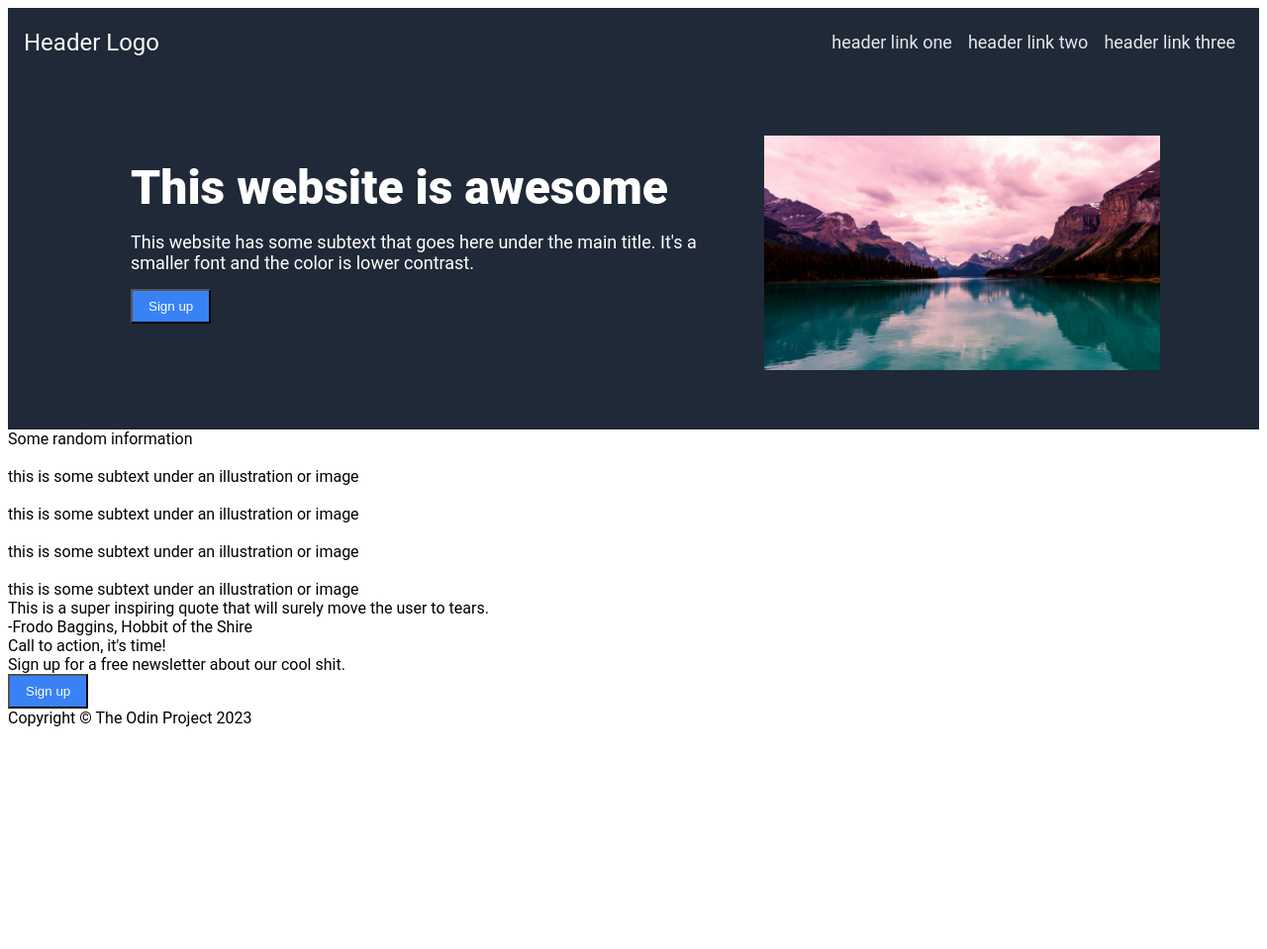
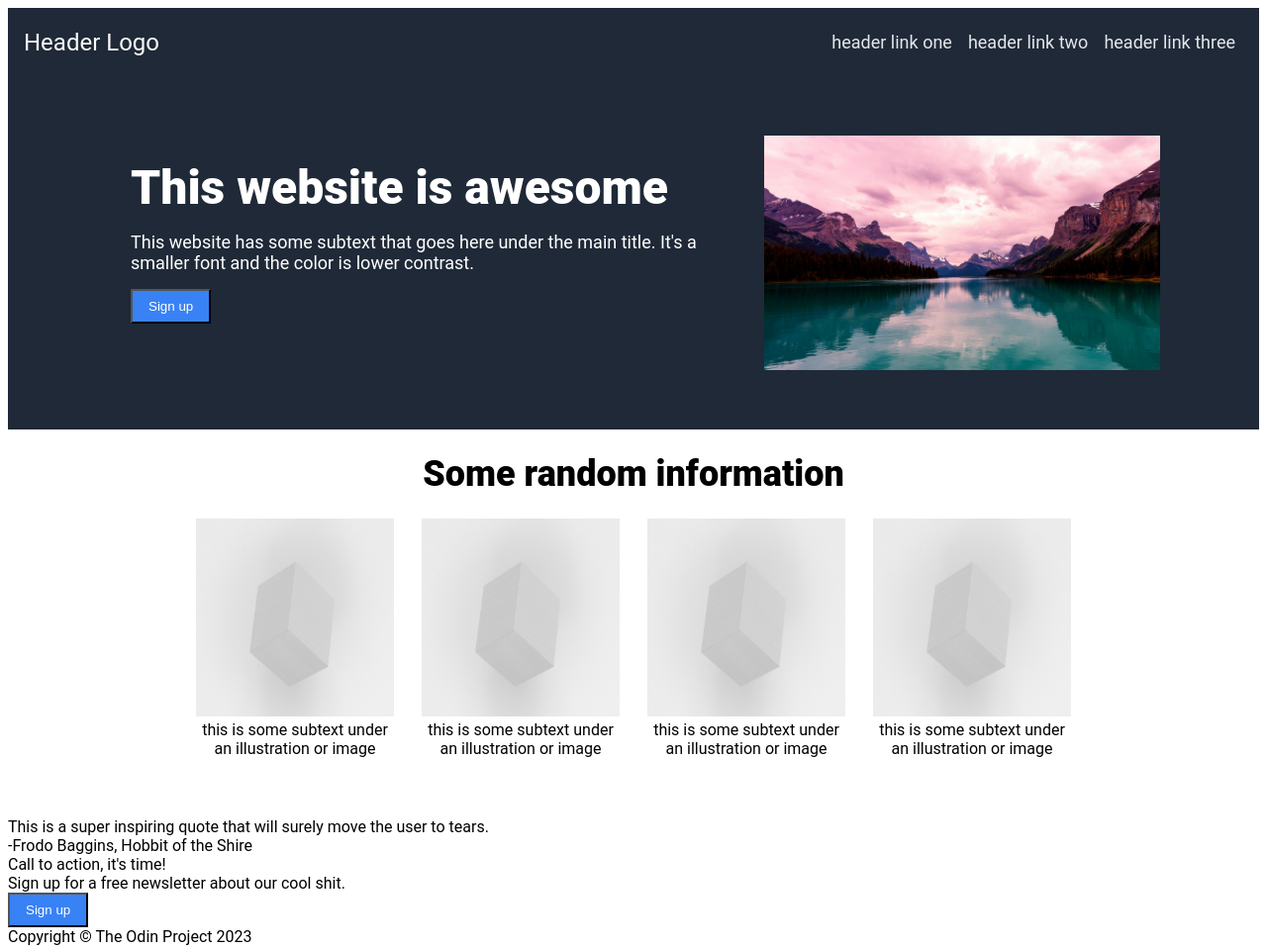
Before and after one commit to achast/odin-landingPage, a plain HTML site: page index.html in a window 1280 px wide. Shown: the whole page at 99% size. Before the commit the page ends 800 px from the top, so only its background shows below. Drawn offline with Linux system fonts and the light colour scheme.

Commit message:
Add info container CSS, expand to edges of screen not to my liking

```diff
--- a/index.html
+++ b/index.html
@@ -29,21 +29,23 @@
         </div>
         <div class="information">
             <div class="info-head">Some random information</div>
+            <div class="container">
                 <div class="info">
-                <img src="" alt="">
+                    <img src="images/white-box.jpg" alt="a white cube">
                     <div class="text">this is some subtext under an illustration or image</div>
                 </div>
                 <div class="info">
-                <img src="" alt="">
+                    <img src="images/white-box.jpg" alt="a white cube">
                     <div class="text">this is some subtext under an illustration or image</div>
                 </div>
                 <div class="info">
-                <img src="" alt="">
+                    <img src="images/white-box.jpg" alt="a white cube">
                     <div class="text">this is some subtext under an illustration or image</div>
                 </div>
                 <div class="info">
-                <img src="" alt="">
+                    <img src="images/white-box.jpg" alt="a white cube">
                     <div class="text">this is some subtext under an illustration or image</div>
+                </div>
             </div>
         </div>
         <div class="quote">
--- a/styles.css
+++ b/styles.css
@@ -61,3 +61,33 @@ button {
     align-self: flex-start;
     padding: 8px 16px;
 }
+
+.information {
+    display: flex;
+    flex-direction: column;
+    align-items: center;
+}
+
+.info-head {
+    font-size: 36px;
+    font-weight: 800;
+    color: black;
+    margin: 24px 0;
+}
+
+.container {
+    display: flex;
+    gap: 28px;
+
+}
+
+.info {
+    max-width: 200px;
+    margin-bottom: 60px;
+    text-align: center;
+}
+
+.info img {
+    width: 200px;
+    height: 200px;
+}
```
Also changed, not shown: images/white-box.jpg (added). Lines whose indentation alone changed are shown as unchanged.
